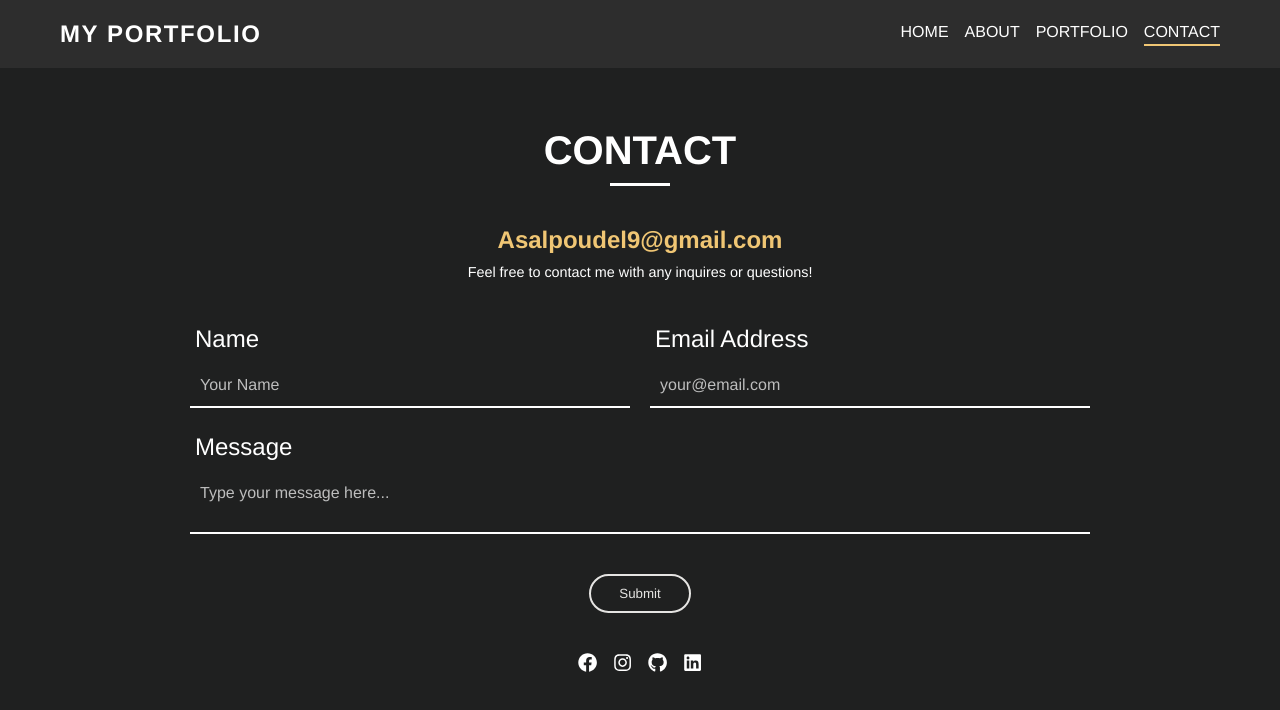
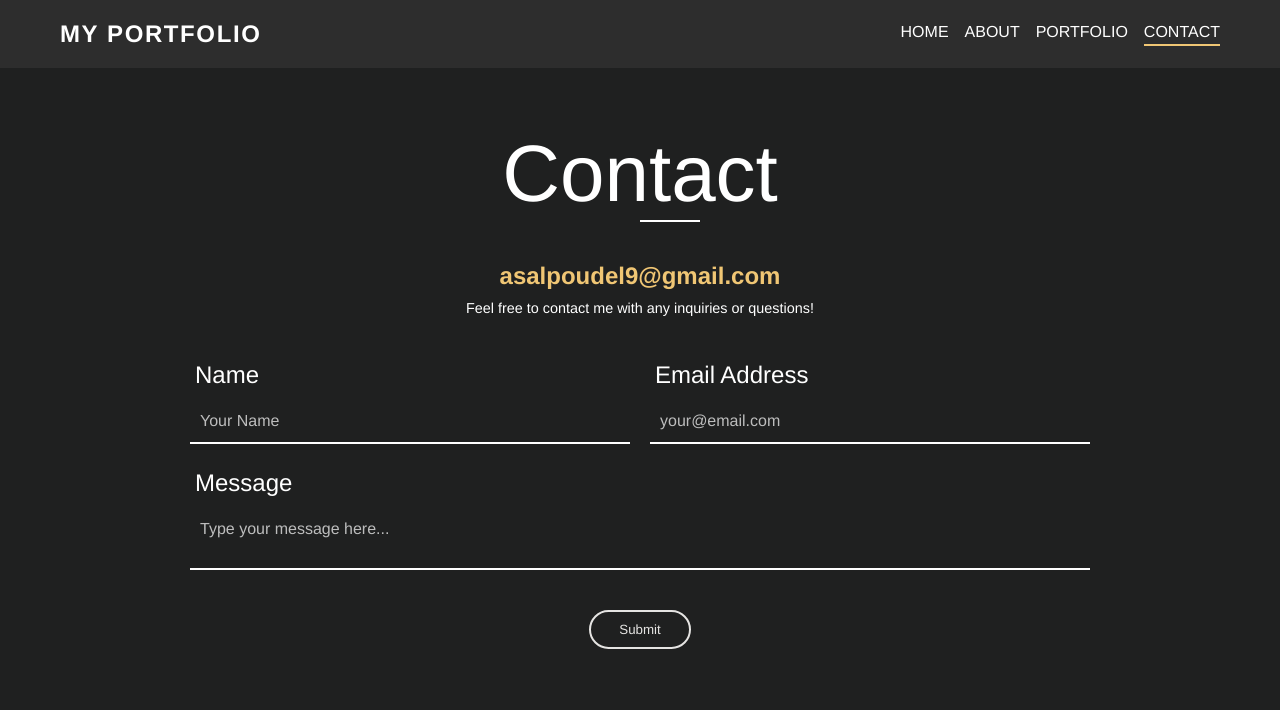
Before and after one commit to rumsan12/personal-portfolio, a Next.js app: page /contact in a window 1280 px wide. Shown: the top 710 px of the page. Built offline with nearby package versions, Linux system fonts and the light colour scheme.

Commit message:
contact page updated

```diff
--- a/package.json
+++ b/package.json
@@ -9,6 +9,7 @@
     "lint": "next lint"
   },
   "dependencies": {
+    "emailjs-com": "^3.2.0",
     "next": "^15.3.1",
     "react": "^19.0.0",
     "react-dom": "^19.0.0",
--- a/src/app/contact/page.tsx
+++ b/src/app/contact/page.tsx
@@ -1,58 +1,67 @@
-import React from "react";
+"use client";
+
+import React, { useState } from "react";
 import "./style.css";
-import { FaFacebook, FaInstagram, FaGithub, FaLinkedin } from "react-icons/fa";
+import ContactFormFields from "../../components/ContactFormFields";
+import { formFields } from "../../utils/formConfig";
+import { sendEmail } from "../../utils/emailSender";
 
 const Contact = () => {
+  const [form, setForm] = useState({ name: "", email: "", message: "" });
+  const [error, setError] = useState("");
+
+  const handleChange = (
+    e: React.ChangeEvent<HTMLInputElement | HTMLTextAreaElement>
+  ) => {
+    const { name, value } = e.target;
+    setForm((prev) => ({ ...prev, [name]: value }));
+  };
+
+  const handleSubmit = async (e: React.FormEvent) => {
+    e.preventDefault();
+
+    if (!form.name || !form.email || !form.message) {
+      setError("Please fill all the fields.");
+    } else if (!form.email.includes("@")) {
+      setError("Please enter a valid email address.");
+    } else {
+      setError("");
+      try {
+        await sendEmail(form);
+        alert("Message sent successfully!");
+        setForm({ name: "", email: "", message: "" });
+      } catch (error) {
+        console.error("Email send failed:", error);
+        alert("Failed to send message. Please try again.");
+      }
+    }
+  };
+
   return (
-    <>
     <div className="contact-card">
-        <h1 className="contact-title"> contact</h1>
+      <h1 className="contact-title">Contact</h1>
       <div className="title-underline"></div>
 
       <a href="mailto:asalpoudel9@gmail.com" className="email-link">
-          Asalpoudel9@gmail.com
+        asalpoudel9@gmail.com
       </a>
       <p className="subtext">
-          Feel free to contact me with any inquires or questions!
+        Feel free to contact me with any inquiries or questions!
       </p>
 
-        <form className="contact-form">
-          <div className="input-row">
-            <div className="input-group">
-              <label>Name</label>
-              <input type="text" placeholder="Your Name" />
-            </div>
-            <div className="input-group">
-              <label>Email Address</label>
-              <input type="email" placeholder="your@email.com" />
-            </div>
-          </div>
-          <div className="input-group">
-            <label>Message</label>
-            <textarea rows={2} placeholder="Type your message here..." />
-          </div>
+      {error && <p style={{ color: "red", marginTop: "10px" }}>{error}</p>}
 
+      <form className="contact-form" onSubmit={handleSubmit}>
+        <ContactFormFields
+          form={form}
+          formFields={formFields}
+          handleChange={handleChange}
+        />
         <button type="submit" className="submit-btn">
           Submit
         </button>
       </form>
-
-        <div className="social-icons">
-          <a href="https://www.facebook.com/asal.poudel.1/">
-            <FaFacebook />
-          </a>
-          <a href="https://www.instagram.com/asal_poudel/">
-            <FaInstagram />
-          </a>
-          <a href="https://www.github.com/asal99">
-            <FaGithub />
-          </a>
-          <a href="https://www.linkedin.com/in/asalpoudel/">
-            <FaLinkedin />
-          </a>
     </div>
-      </div>
-    </>
   );
 };
 
--- a/src/app/contact/style.css
+++ b/src/app/contact/style.css
@@ -12,18 +12,19 @@
 
 .title-underline {
   width: 60px;
-  height: 3px;
+  height: 2px;
   background-color: white;
-  margin: 0 auto 40px;
+  margin: 0 auto 40px 600px;
+  text-align: left;
 }
-
 h1 {
-  font-size: 2.5rem;
-  font-weight: 700;
-  margin-bottom: 10px;
+  font-size: 80px;
+  font-weight: ;
+  margin-bottom: 0px;
   color: white;
-  text-transform: uppercase;
+  text-transform: capitalize;
   text-align: center;
+  font-weight: normal;
 }
 .email-link {
   color: white;
@@ -94,11 +95,19 @@ textarea {
   border-bottom: 2px solid white;
   padding: 12px 10px;
   font-size: 1rem;
-  background: transparent;
+  background: transparent !important;
   outline: none;
   resize: none;
 }
 
+input:-webkit-autofill,
+input:-webkit-autofill:hover,
+input:-webkit-autofill:focus {
+  background-color: transparent !important;
+  -webkit-box-shadow: 0 0 0 1000px #1f2020 inset !important;
+  color: white !important;
+  -webkit-text-fill-color: white !important;
+}
 .submit-btn {
   margin-top: 20px;
   padding: 10px 28px;
--- /dev/null
+++ b/src/components/ContactFormFields.tsx
@@ -0,0 +1,61 @@
+import React from "react";
+
+type FormData = {
+  name: string;
+  email: string;
+  message: string;
+};
+
+type Field = {
+  label: string;
+  name: string;
+  type: string;
+  placeholder: string;
+  rows?: number;
+};
+
+type Props = {
+  form: FormData;
+  formFields: Field[];
+  handleChange: (
+    e: React.ChangeEvent<HTMLInputElement | HTMLTextAreaElement>
+  ) => void;
+};
+
+const ContactFormFields: React.FC<Props> = ({
+  form,
+  formFields,
+  handleChange,
+}) => {
+  return (
+    <>
+      <div className="input-row">
+        {formFields.slice(0, 2).map((field) => (
+          <div className="input-group" key={field.name}>
+            <label>{field.label}</label>
+            <input
+              type={field.type}
+              name={field.name}
+              placeholder={field.placeholder}
+              value={form[field.name as keyof typeof form]}
+              onChange={handleChange}
+            />
+          </div>
+        ))}
+      </div>
+
+      <div className="input-group full">
+        <label>{formFields[2].label}</label>
+        <textarea
+          name={formFields[2].name}
+          rows={formFields[2].rows}
+          placeholder={formFields[2].placeholder}
+          value={form[formFields[2].name as keyof typeof form]}
+          onChange={handleChange}
+        ></textarea>
+      </div>
+    </>
+  );
+};
+
+export default ContactFormFields;
--- /dev/null
+++ b/src/components/emailSender.tsx
@@ -0,0 +1,39 @@
+"use client";
+
+import React, { useEffect } from "react";
+import emailjs from "emailjs-com";
+
+type Props = {
+  formData: {
+    name: string;
+    email: string;
+    message: string;
+  };
+  onSuccess: () => void;
+  onError: (error: any) => void;
+};
+
+const EmailSender: React.FC<Props> = ({ formData, onSuccess, onError }) => {
+  const handleSend = async () => {
+    try {
+      await emailjs.send(
+        "service_dg7uab8",
+        "template_54aq9kb",
+        formData,
+        "s_1ounUH92kIaR3Gt"
+      );
+      onSuccess();
+    } catch (error) {
+      console.error("Email sending failed:", error);
+      onError(error);
+    }
+  };
+
+  useEffect(() => {
+    handleSend();
+  }, []);
+
+  return null;
+};
+
+export default EmailSender;
--- /dev/null
+++ b/src/utils/emailSender.tsx
@@ -0,0 +1,18 @@
+import emailjs from "emailjs-com";
+
+export const sendEmail = async (form: {
+  name: string;
+  email: string;
+  message: string;
+}) => {
+  return emailjs.send(
+    "service_dg7uab8",
+    "template_54aq9kb",
+    {
+      name: form.name,
+      email: form.email,
+      message: form.message,
+    },
+    "s_1ounUH92kIaR3Gt"
+  );
+};
--- /dev/null
+++ b/src/utils/formConfig.tsx
@@ -0,0 +1,21 @@
+export const formFields = [
+  {
+    label: "Name",
+    name: "name",
+    type: "text",
+    placeholder: "Your Name",
+  },
+  {
+    label: "Email Address",
+    name: "email",
+    type: "email",
+    placeholder: "your@email.com",
+  },
+  {
+    label: "Message",
+    name: "message",
+    type: "textarea",
+    placeholder: "Type your message here...",
+    rows: 2,
+  },
+];
```
Also changed, not shown: 1 other file (tests, documents, lock files or other folders). Lines whose indentation alone changed are shown as unchanged.
